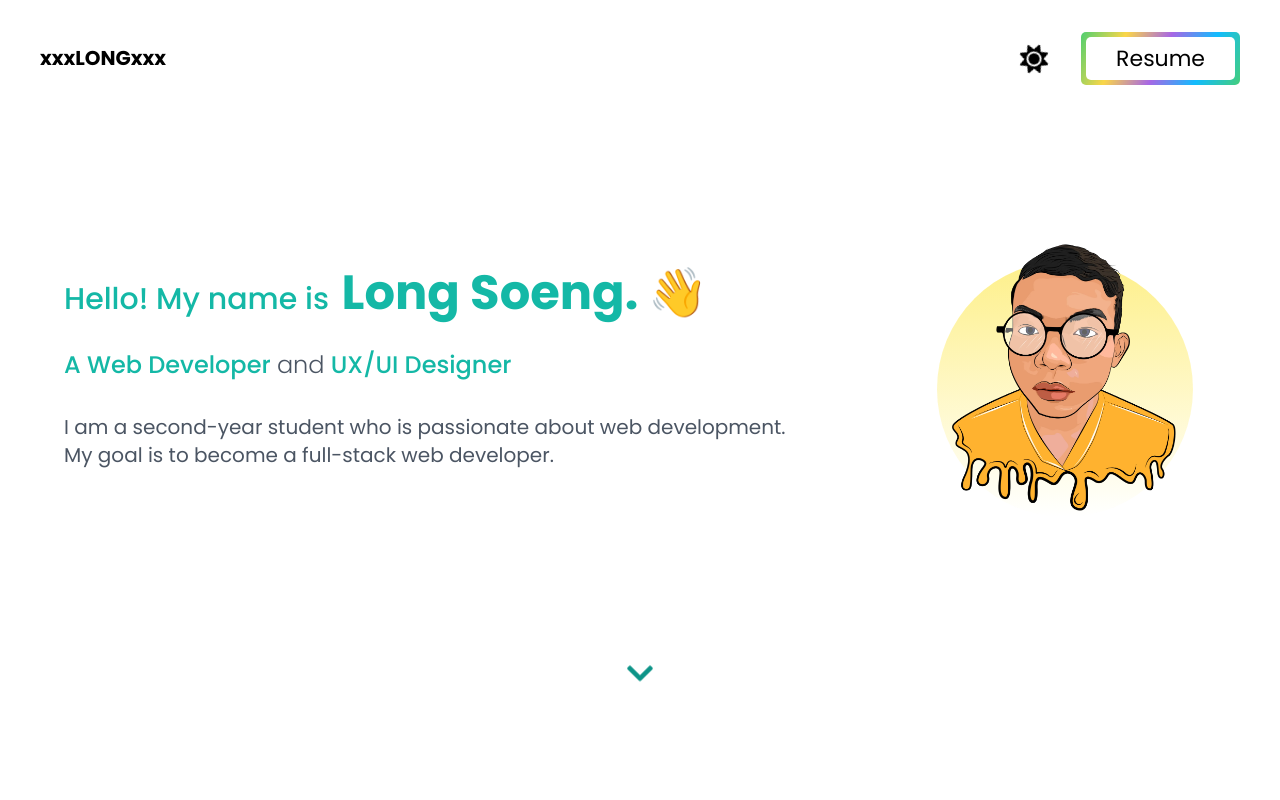
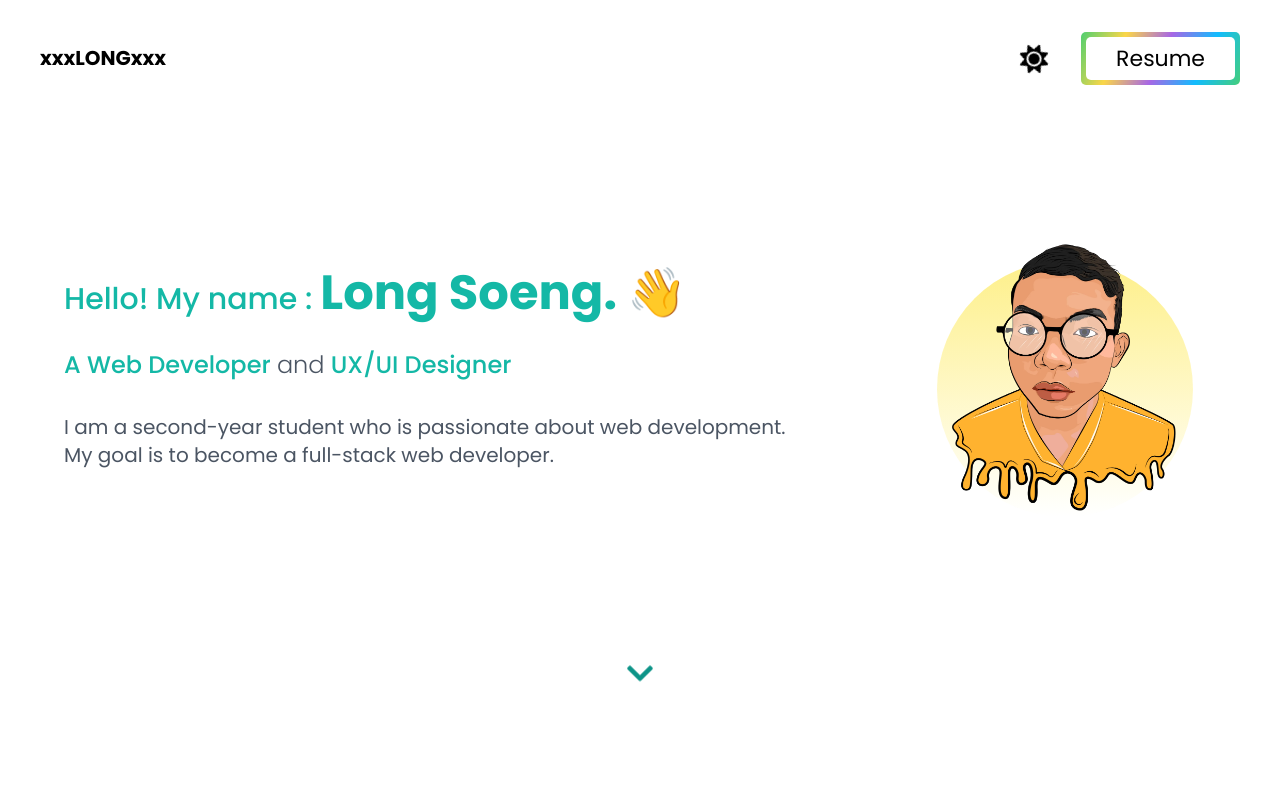
Before and after one commit to Long-Soeng168/personal-website, a React (Vite) app: page / in a window 1280 px wide. Shown: the top 800 px of the page. Built offline with nearby package versions, Linux system fonts and the light colour scheme.

Commit message:
change hero

```diff
--- a/src/components/Hero.jsx
+++ b/src/components/Hero.jsx
@@ -7,7 +7,7 @@ const Hero = () => {
       <div className='flex flex-wrap items-center justify-center'>
         <div className=''>
           <h2 className='lg:text-5xl text-4xl font-medium lg:mb-8 mb-4 text-teal-500 dark:text-teal-300'>
-            <span className='text-3xl'>Hello! My name is</span> <span className='font-bold whitespace-nowrap'>Long Soeng. <span className='wave cursor-help'>👋</span></span>
+            <span className='text-3xl'>Hello! My name : </span> <span className='font-bold whitespace-nowrap'>Long Soeng. <span className='wave cursor-help'>👋</span></span>
           </h2>
           <h2 className='text-2xl font-medium sm:mb-8 mb-4 text-teal-500 dark:text-teal-300'>
             A Web Developer <span className='text-gray-600 font-light dark:text-gray-300'>and</span> <span className='whitespace-nowrap'>UX/UI Designer</span>
```
